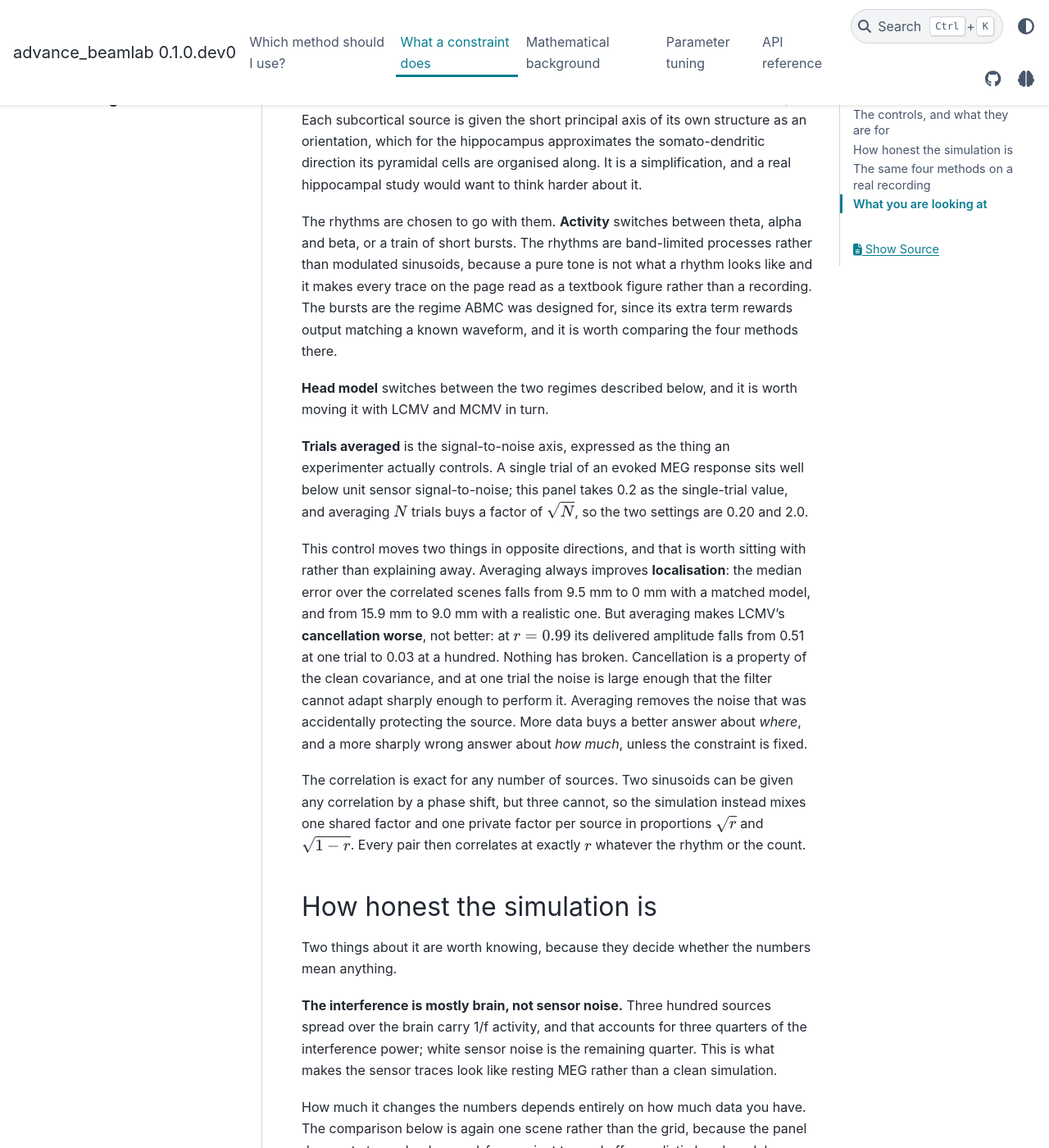
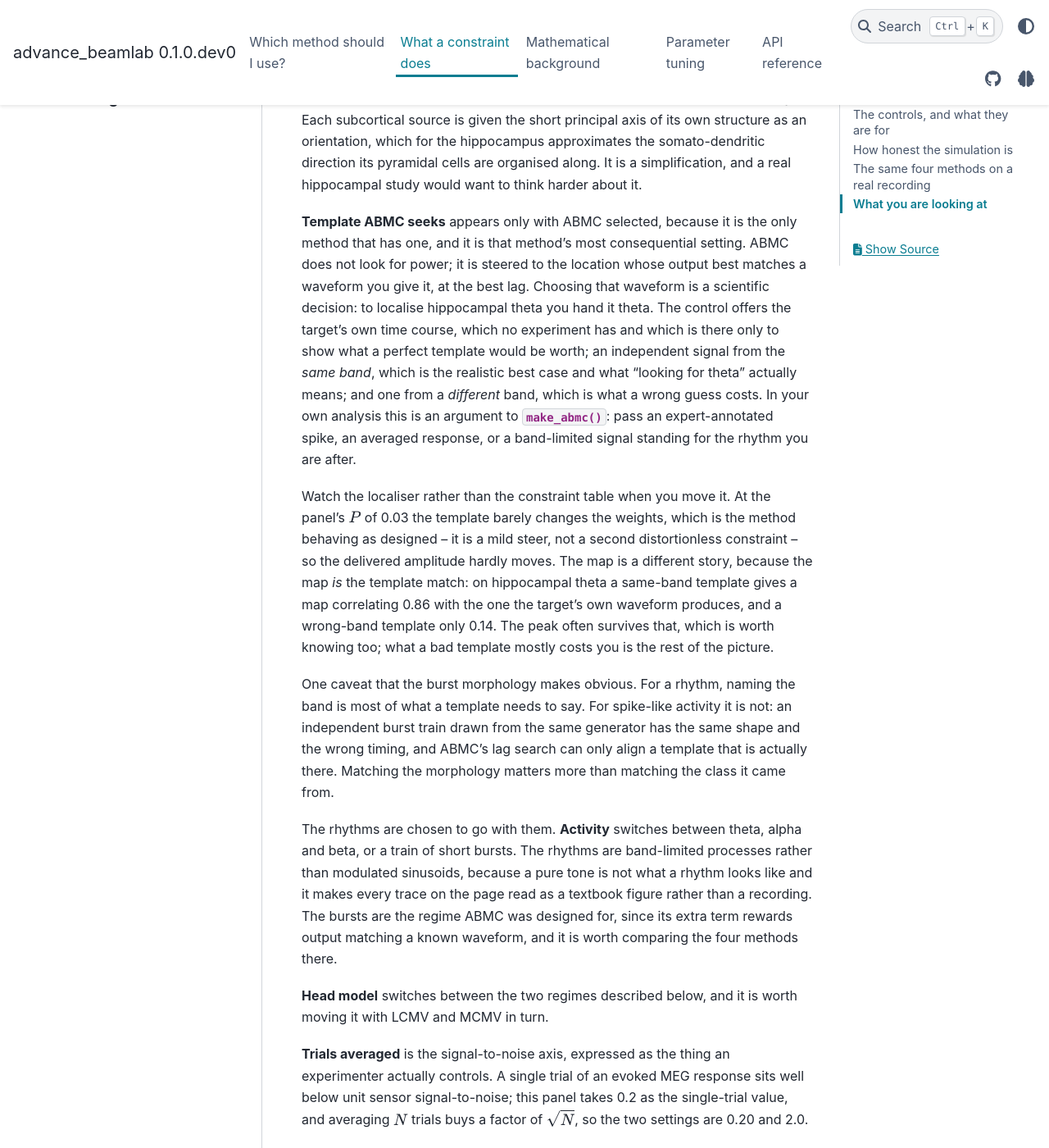
Before and after one commit to Sepehrshirani/advance_beamlab, a Sphinx documentation site: the page built from doc/panel.rst, in a window 1280 px wide and 1400 px high, scrolled down 3539 px. Shown: the whole window at 82% size. Built offline with Sphinx 7.4.7 and the PyData theme 0.15.4, drawn with Linux system fonts in a browser that asks for light colours; pages that are not in the unit, such as notebooks, are missing from menus; a script that is not in the unit is left out.

Commit message:
Say how ABMC's template is chosen and what a wrong one costs
Point the reader at the localiser rather than the constraint table when moving
the control: at this P the template is a mild steer on the weights, so the
delivered amplitude barely moves, while the map is the template match and moves
a great deal. Record the caveat the burst regime makes obvious -- for a rhythm
naming the band is most of what a template needs to say, and for spike-like
activity it is not, because an independent burst train has the right shape and
the wrong timing.

```diff
--- a/doc/panel.rst
+++ b/doc/panel.rst
@@ -151,6 +151,36 @@ structure as an orientation, which for the hippocampus approximates the
 somato-dendritic direction its pyramidal cells are organised along. It is a
 simplification, and a real hippocampal study would want to think harder about
 it.
+
+**Template ABMC seeks** appears only with ABMC selected, because it is the only
+method that has one, and it is that method's most consequential setting. ABMC
+does not look for power; it is steered to the location whose output best matches
+a waveform you give it, at the best lag. Choosing that waveform is a scientific
+decision: to localise hippocampal theta you hand it theta. The control offers
+the target's own time course, which no experiment has and which is there only to
+show what a perfect template would be worth; an independent signal from the
+*same band*, which is the realistic best case and what "looking for theta"
+actually means; and one from a *different* band, which is what a wrong guess
+costs. In your own analysis this is an argument to
+:func:`~advance_beamlab.make_abmc`: pass an expert-annotated spike, an averaged
+response, or a band-limited signal standing for the rhythm you are after.
+
+Watch the localiser rather than the constraint table when you move it. At the
+panel's :math:`P` of 0.03 the template barely changes the weights, which is the
+method behaving as designed -- it is a mild steer, not a second distortionless
+constraint -- so the delivered amplitude hardly moves. The map is a different
+story, because the map *is* the template match: on hippocampal theta a
+same-band template gives a map correlating 0.86 with the one the target's own
+waveform produces, and a wrong-band template only 0.14. The peak often survives
+that, which is worth knowing too; what a bad template mostly costs you is the
+rest of the picture.
+
+One caveat that the burst morphology makes obvious. For a rhythm, naming the
+band is most of what a template needs to say. For spike-like activity it is not:
+an independent burst train drawn from the same generator has the same shape and
+the wrong timing, and ABMC's lag search can only align a template that is
+actually there. Matching the morphology matters more than matching the class it
+came from.
 
 The rhythms are chosen to go with them. **Activity** switches between theta,
 alpha and beta, or a train of short bursts. The rhythms are band-limited processes rather than modulated sinusoids,
```
